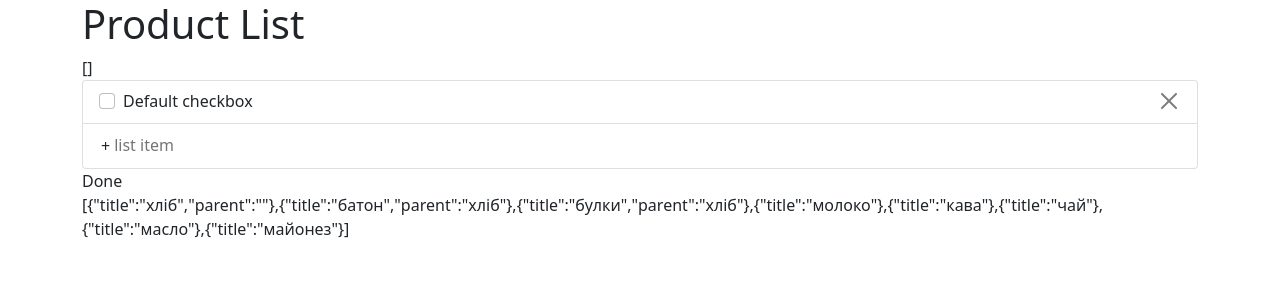
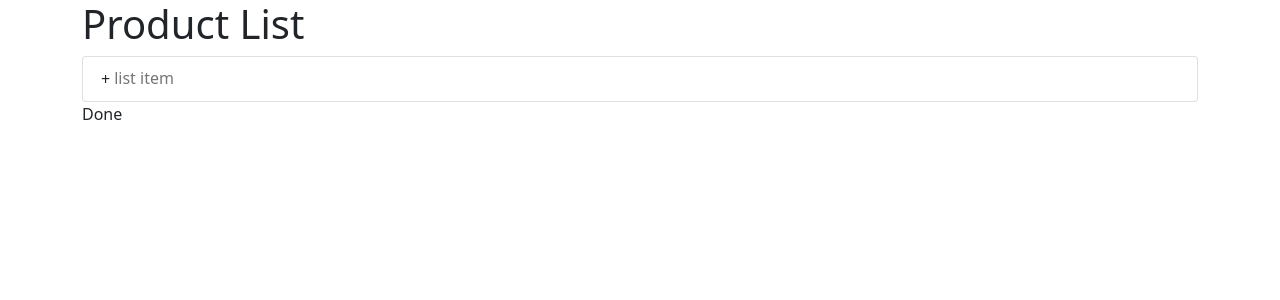
Before and after one commit to yuliaDev/dk-product-list, a React app: page /#/ in a window 1280 px wide. Shown: the top 300 px of the page. Built offline with nearby package versions, Linux system fonts and the light colour scheme.

Commit message:
fix list item component

```diff
--- /dev/null
+++ b/src/components/autocomplete/autocomplete.css
@@ -0,0 +1,20 @@
+.autocomplete .border.rounded.autocomplete-options {
+  max-height: 143px;
+  overflow-y: auto;
+  position: absolute;
+  z-index: 10;
+  background: #fff;
+  min-width: 200px;
+  -webkit-box-shadow: 1px 1px 14px 3px rgba(201, 201, 201, 0.67);
+  box-shadow: 1px 1px 14px 3px rgba(201, 201, 201, 0.67);
+}
+.autocomplete .suggestion-active {
+  background-color: #f5f5f5;
+  cursor: pointer;
+  font-weight: 500;
+}
+.autocomplete .suggestion:hover {
+  background-color: #ededed;
+  cursor: pointer;
+  font-weight: 500;
+}
--- a/src/components/autocomplete/autocomplete.js
+++ b/src/components/autocomplete/autocomplete.js
@@ -1,7 +1,7 @@
 import React, { useState, useEffect } from 'react';
-import './autocomplete.scss';
+import './autocomplete.css';
 
-const Autocomplete = ({ suggestions = [], addNewItem }) => {
+const Autocomplete = ({ suggestions = [], addNewItem, placeholder }) => {
 	const [params, setParams] = useState({
 		activeSuggestion: 0,
 		filteredSuggestions: [],
@@ -70,29 +70,12 @@ const Autocomplete = ({ suggestions = [], addNewItem }) => {
 		}
 	};
 
-	const handleFocus = () => {
-		console.log('focus', params.activeSuggestion);
-	};
-
-	// let suggestionsListComponent = 'h1';
-
-	useEffect(() => {
-		console.log('ok');
-		if (params.showSuggestions && params.userInput) {
-			console.log('ok1');
-			if (params.filteredSuggestions.length) {
-				console.log('ok2');
-			}
-		}
-	});
-
 	return (
 		<div className="autocomplete">
 			<input
 				type="text"
-				placeholder="list item"
+				placeholder={placeholder}
 				className="no-border"
-				onFocus={handleFocus}
 				onChange={onChange}
 				onKeyDown={onKeyDown}
 				value={params.userInput}
--- a/src/components/autocomplete/autocomplete.scss
+++ /dev/null
@@ -1,22 +0,0 @@
-.autocomplete {
-  .border.rounded.autocomplete-options {
-    max-height: 143px;
-    overflow-y: auto;
-    position: absolute;
-    z-index: 10;
-    background: #ffffff;
-    min-width: 200px;
-    -webkit-box-shadow: 1px 1px 14px 3px rgba(201,201,201,0.67);
-    box-shadow: 1px 1px 14px 3px rgba(201,201,201,0.67);
-  }
-  .suggestion-active {
-    background-color: #f5f5f5;
-    cursor: pointer;
-    font-weight: 500;
-  }
-  .suggestion:hover {
-    background-color: #ededed;
-    cursor: pointer;
-    font-weight: 500;
-  }
-}
--- a/src/components/product-list/add-list-item/add-list-item.js
+++ b/src/components/product-list/add-list-item/add-list-item.js
@@ -1,14 +1,12 @@
-import React, { useState } from 'react';
+import React from 'react';
 import Autocomplete from '@/components/autocomplete/autocomplete';
 
-const AddListItem = ({ list, addNewItem }) => {
-	const [edit, setEdit] = useState(false);
-
+const AddListItem = ({ list, addNewItem, placeholder }) => {
 	return (
 		<li className="list-group-item d-flex justify-content-between">
 			<div className="d-flex">
 				<div className="add-item-plus-icon">+</div>
-				<Autocomplete suggestions={list} addNewItem={addNewItem} />
+				<Autocomplete suggestions={list} addNewItem={addNewItem} placeholder={placeholder} />
 			</div>
 		</li>
 	);
--- a/src/components/product-list/list-item/list-item.js
+++ b/src/components/product-list/list-item/list-item.js
@@ -1,19 +1,24 @@
 import React from 'react';
 
-const ListItem = () => {
-	const soldCheckbox = ({ target: { checked } }) => {
-		console.log('checked', checked);
+const ListItem = ({ item, subcategoryStyle = {}, onHandleCheck, deleteFromList }) => {
+	const { title } = item;
+	const handleCheck = () => {
+		onHandleCheck(item);
+	};
+
+	const deleteItem = () => {
+		deleteFromList(item);
 	};
 
 	return (
-		<li className="list-group-item d-flex justify-content-between">
+		<li className="list-group-item d-flex justify-content-between" style={subcategoryStyle}>
 			<div className="form-check">
-				<input className="form-check-input" type="checkbox" value="" id="flexCheckDefault" onChange={soldCheckbox} />
+				<input className="form-check-input" type="checkbox" value="" id="flexCheckDefault" onClick={handleCheck} />
 				<label className="form-check-label" htmlFor="flexCheckDefault">
-					Default checkbox
+					{title}
 				</label>
 			</div>
-			<button type="button" className="btn-close" aria-label="Close" />
+			<button type="button" className="btn-close" aria-label="Close" onClick={deleteItem} />
 		</li>
 	);
 };
--- /dev/null
+++ b/src/components/product-list/product-list.css
@@ -0,0 +1,8 @@
+.product-list .add-item-plus-icon {
+  margin: 2px;
+}
+
+.product-list .no-border {
+  border: 0 none;
+  outline: none;
+}
--- a/src/components/product-list/product-list.js
+++ b/src/components/product-list/product-list.js
@@ -1,68 +1,152 @@
-import React, { useState, useEffect } from 'react';
+import React, { useState } from 'react';
 import ListItem from '@/components/product-list/list-item/list-item';
 import AddListItem from '@/components/product-list/add-list-item/add-list-item';
 
-import './product-list.scss';
+import './product-list.css';
 
-const ProductList = ({ dictionary = [] }) => {
+const ProductList = ({
+	dictionary = [],
+	placeholder = 'list item',
+	toDoListClass = 'dk-todo-list',
+	doneListClass = 'dk-done-list',
+}) => {
 	const [list, setList] = useState([...dictionary]);
 	const [toDoList, setToDoList] = useState([]);
-	const [doneList, setDoneList] = useState(null);
+	const [doneList, setDoneList] = useState([]);
 
-	const isInList = (item) => {
-		return toDoList.some((i) => i.title === item.title);
+	const isInList = (item, set) => {
+		return set.some((i) => i.title === item.title);
 	};
 
-	const hasChildren = (item) => {
-		return list.filter((el) => el.parent === item.title);
+	const hasChildren = (set, item) => {
+		return set.filter((el) => el.parent === item.title);
 	};
 
-	const addNewItem = (newItem) => {
-		if (newItem.parent && newItem.parent.length) {
-			const [parentItem] = list.filter((item) => item.title === newItem.parent);
-			if (!isInList(newItem)) {
-				if (isInList(parentItem)) {
-					setToDoList([...toDoList, newItem]);
+	const moveFromSourceListToTarget = (selectedItem, sourceList, setSourceList, targetList, setTargetList) => {
+		if (selectedItem.parent && selectedItem.parent.length) {
+			const [parentItem] = sourceList.filter((item) => item.title === selectedItem.parent);
+			if (!isInList(selectedItem, targetList)) {
+				if (isInList(parentItem, targetList)) {
+					setTargetList([...targetList, selectedItem]);
 				} else {
-					setToDoList([...toDoList, newItem, parentItem]);
+					setTargetList([...targetList, selectedItem, parentItem]);
 				}
-				setList(list.filter((item) => item.title !== newItem.title));
+				setSourceList(sourceList.filter((item) => item.title !== selectedItem.title));
 			}
 		} else {
-			if (hasChildren(newItem).length) {
-				const children = hasChildren(newItem);
-				let arr = [newItem];
-				let leftList = list.filter((item) => item.title !== newItem.title);
+			if (hasChildren(sourceList, selectedItem).length) {
+				const children = hasChildren(sourceList, selectedItem);
+				let arr = [selectedItem];
+				let leftList = sourceList.filter((item) => item.title !== selectedItem.title);
 				children.map((el) => {
-					if (!isInList(el)) {
+					if (!isInList(el, targetList)) {
 						arr.push(el);
 						leftList = leftList.filter((item) => item.title !== el.title);
 					}
 				});
-				setToDoList([...toDoList, ...arr]);
-				setList(leftList);
+				setTargetList([...targetList, ...arr]);
+				setSourceList(leftList);
 			} else {
-				setToDoList([...toDoList, newItem]);
-				setList(list.filter((item) => item.title !== newItem.title));
+				setTargetList([...targetList, selectedItem]);
+				setSourceList(sourceList.filter((item) => item.title !== selectedItem.title));
 			}
 		}
+	};
+
+	const addNewItem = (newItem) => {
+		moveFromSourceListToTarget(newItem, list, setList, toDoList, setToDoList);
+	};
+
+	const moveToDone = (item) => {
+		moveFromSourceListToTarget(item, toDoList, setToDoList, doneList, setDoneList);
+	};
+
+	const moveFromDoneToTodo = (item) => {
+		moveFromSourceListToTarget(item, doneList, setDoneList, toDoList, setToDoList);
+	};
+
+	const deleteFromToDoList = (item) => {
+		moveFromSourceListToTarget(item, toDoList, setToDoList, list, setList);
+	};
+
+	const deleteFromDoneList = (item) => {
+		moveFromSourceListToTarget(item, doneList, setDoneList, list, setList);
 	};
 
 	return (
 		<div className="product-list">
 			<div className="row">
 				<div className="col-12">
-					<div>{JSON.stringify(toDoList)}</div>
 					<ul className="list-group">
-						<ListItem />
-						<AddListItem list={list} addNewItem={addNewItem} />
+						{toDoList.map((item) => {
+							if (!item.parent) {
+								return (
+									<>
+										<ListItem
+											item={item}
+											key={item.name}
+											onHandleCheck={moveToDone}
+											deleteFromList={deleteFromToDoList}
+										/>
+										{hasChildren(toDoList, item) && hasChildren(toDoList, item).length
+											? hasChildren(toDoList, item).map((el) => {
+													return (
+														<ListItem
+															item={el}
+															key={el.name}
+															onHandleCheck={moveToDone}
+															subcategoryStyle={{ paddingLeft: '40px' }}
+															deleteFromList={deleteFromToDoList}
+														/>
+													);
+											  })
+											: null}
+									</>
+								);
+							}
+						})}
+						<AddListItem list={list} addNewItem={addNewItem} placeholder={placeholder} />
 					</ul>
 				</div>
 			</div>
 			<div className="row">
 				<div className="col-12">Done</div>
 			</div>
-			<div>{JSON.stringify(list)}</div>
+			<div className="row">
+				<div className="col-12">
+					{doneList && (
+						<ul className="list-group">
+							{doneList.map((item) => {
+								if (!item.parent) {
+									return (
+										<>
+											<ListItem
+												item={item}
+												key={item.name}
+												onHandleCheck={moveFromDoneToTodo}
+												deleteFromList={deleteFromDoneList}
+											/>
+											{hasChildren(doneList, item) && hasChildren(doneList, item).length
+												? hasChildren(doneList, item).map((el) => {
+														return (
+															<ListItem
+																item={el}
+																key={el.name}
+																onHandleCheck={moveFromDoneToTodo}
+																subcategoryStyle={{ paddingLeft: '40px' }}
+																deleteFromList={deleteFromDoneList}
+															/>
+														);
+												  })
+												: null}
+										</>
+									);
+								}
+							})}
+						</ul>
+					)}
+				</div>
+			</div>
 		</div>
 	);
 };
--- a/src/components/product-list/product-list.scss
+++ /dev/null
@@ -1,10 +0,0 @@
-.product-list {
-  .add-item-plus-icon {
-    margin: 2px;
-  }
-
-  .no-border {
-    border: 0 none;
-    outline: none;
-  }
-}
```
Also changed, not shown: 1 other file (tests, documents, lock files or other folders).
